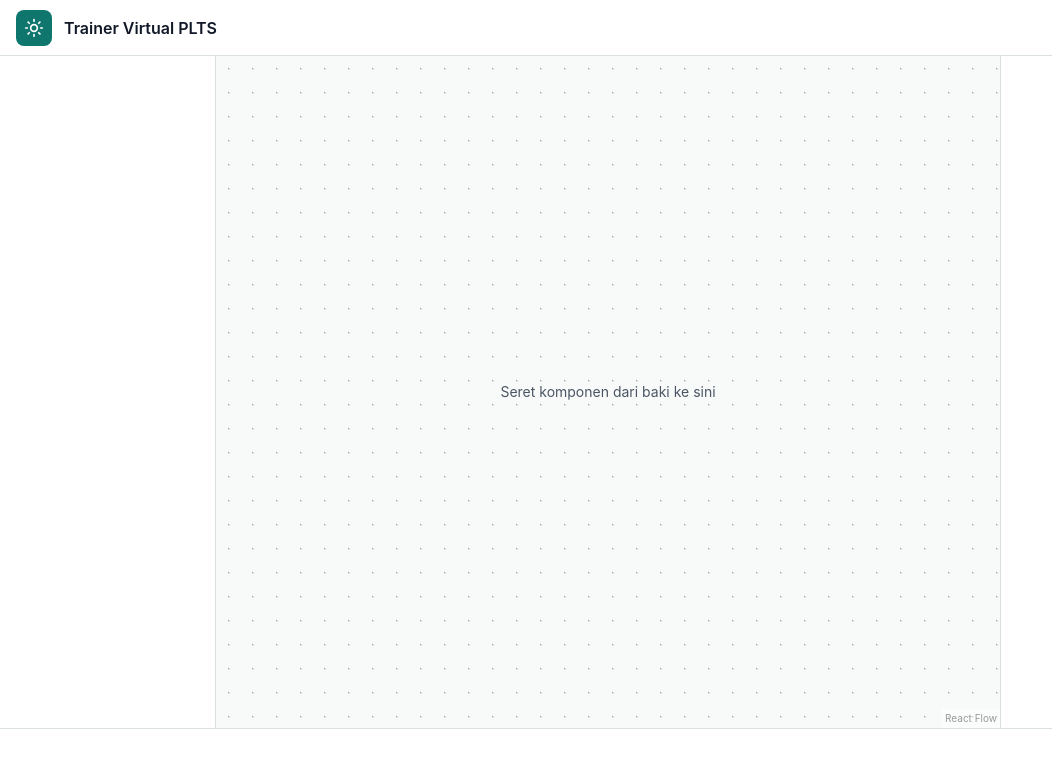
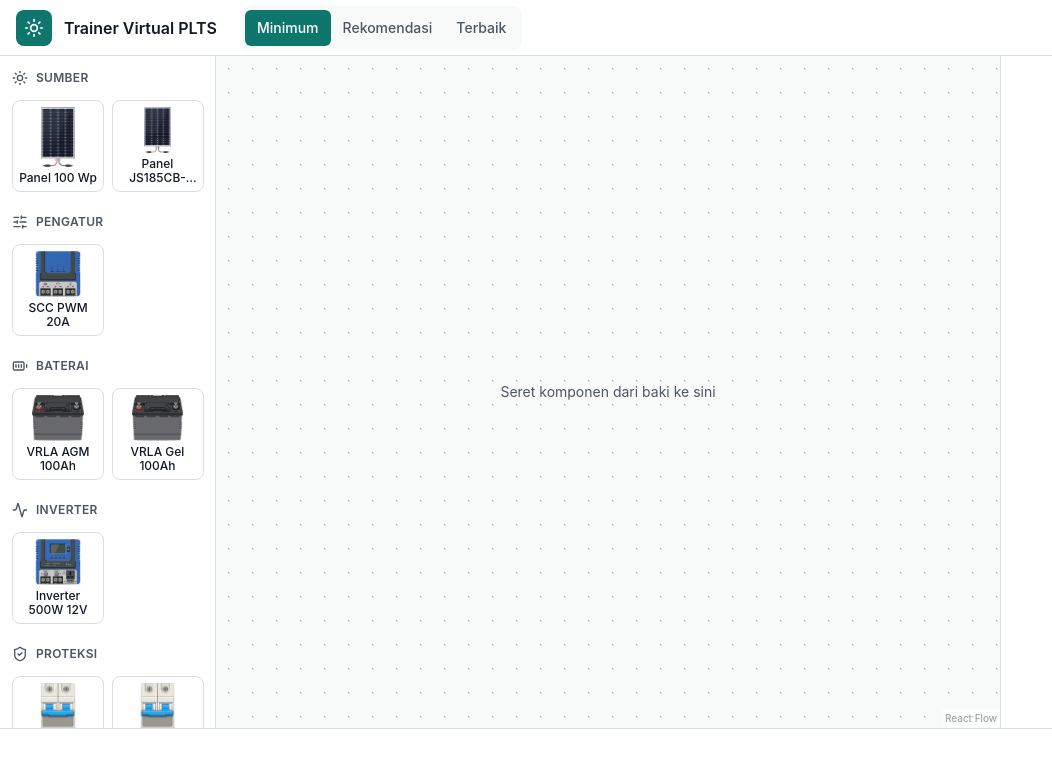
Before and after one commit to MAbdulAziz07/simplts-trainer, a React (Vite) app: page / in a window 1280 px wide. Shown: the top 768 px of the page, without its empty margins (0-1052 px from the left). Built offline with nearby package versions, Linux system fonts and the light colour scheme.

Commit message:
feat(tray): baki komponen per paket dengan seret ke meja kerja
Ubin bergambar dari katalog, dikelompokkan dan difilter paket aktif. Seret memakai
pointer events (mouse dan sentuhan); ketuk/Enter menaruh komponen di tengah meja.

Co-Authored-By: Claude Opus 5.5 <noreply@anthropic.com>

```diff
--- a/src/App.tsx
+++ b/src/App.tsx
@@ -1,3 +1,4 @@
+import { ReactFlowProvider } from '@xyflow/react';
 import { Inspector } from '@/features/inspector';
 import { SimControls } from '@/features/sim-controls';
 import { TopBar } from '@/features/top-bar';
@@ -5,8 +6,10 @@ import { Tray } from '@/features/tray';
 import { Workbench } from '@/features/workbench';
 
 // Tata letak 5 area (docs/UX.md §2.1): bilah atas, baki, meja kerja, inspeksi, kendali simulasi.
+// ReactFlowProvider membungkus semuanya karena baki dan bilah atas ikut mengendalikan kanvas.
 export function App() {
   return (
+    <ReactFlowProvider>
       <div className="grid h-full grid-cols-[var(--spacing-tray)_minmax(0,1fr)_var(--spacing-inspector)] grid-rows-[var(--spacing-topbar)_minmax(0,1fr)_var(--spacing-simbar)]">
         <TopBar />
         <Tray />
@@ -14,5 +17,6 @@ export function App() {
         <Inspector />
         <SimControls />
       </div>
+    </ReactFlowProvider>
   );
 }
--- /dev/null
+++ b/src/features/top-bar/PackageSelect.tsx
@@ -0,0 +1,28 @@
+import { PACKAGE_IDS } from '@/domain';
+import { t } from '@/i18n';
+import { useCircuitStore } from '@/store';
+
+/** Pilihan paket alat; menentukan isi baki (docs/PRD.md US1). */
+export function PackageSelect() {
+  const packageId = useCircuitStore((state) => state.packageId);
+  const setPackage = useCircuitStore((state) => state.setPackage);
+
+  return (
+    <div role="radiogroup" aria-label={t.packageLabel} className="bg-app flex rounded-lg p-1">
+      {PACKAGE_IDS.map((id) => (
+        <button
+          key={id}
+          type="button"
+          role="radio"
+          aria-checked={id === packageId}
+          onClick={() => setPackage(id)}
+          className={`h-9 rounded-md px-3 text-sm font-medium ${
+            id === packageId ? 'bg-brand text-white' : 'text-ink-muted hover:text-ink'
+          }`}
+        >
+          {t.packages[id]}
+        </button>
+      ))}
+    </div>
+  );
+}
--- a/src/features/top-bar/TopBar.tsx
+++ b/src/features/top-bar/TopBar.tsx
@@ -1,5 +1,6 @@
 import { Sun } from 'lucide-react';
 import { t } from '@/i18n';
+import { PackageSelect } from './PackageSelect';
 
 export function TopBar() {
   return (
@@ -11,6 +12,9 @@ export function TopBar() {
         <Sun aria-hidden size={20} />
       </span>
       <span className="text-base font-semibold">{t.appName}</span>
+      <span className="ml-3">
+        <PackageSelect />
+      </span>
     </header>
   );
 }
--- a/src/features/tray/Tray.tsx
+++ b/src/features/tray/Tray.tsx
@@ -1,7 +1,76 @@
+import { useReactFlow } from '@xyflow/react';
+import { useMemo } from 'react';
+import { createPortal } from 'react-dom';
+import { usePlaceComponent } from '@/features/workbench';
 import { t } from '@/i18n';
+import { catalogItems, findCatalogItem, useCircuitStore } from '@/store';
+import { ComponentPicture, itemSizePx } from '@/ui';
+import { trayGroups } from './groups';
+import { useTrayDrag, type TrayDrag } from './useTrayDrag';
 
-export function Tray() {
-  return (
-    <aside aria-label={t.areas.tray} className="border-line bg-card overflow-y-auto border-r" />
+/** Bayangan komponen yang mengikuti pointer selama diseret, seukuran hasilnya di meja. */
+function DragGhost({ drag }: { drag: TrayDrag }) {
+  const { getZoom } = useReactFlow();
+  const item = findCatalogItem(drag.catalogId);
+  if (!item) return null;
+  const size = itemSizePx(item);
+  const zoom = getZoom();
+  return createPortal(
+    <div
+      className="pointer-events-none fixed z-50 opacity-80"
+      style={{
+        left: drag.x,
+        top: drag.y,
+        width: size.widthPx * zoom,
+        height: size.heightPx * zoom,
+        transform: 'translate(-50%, -50%)',
+      }}
+    >
+      <ComponentPicture item={item} />
+    </div>,
+    document.body,
   );
 }
+
+// docs/UX.md §2.1: ubin 92x92 px dua kolom, sela 8 px, tepi 12 px, judul kategori 44 px.
+export function Tray() {
+  const packageId = useCircuitStore((state) => state.packageId);
+  const groups = useMemo(() => trayGroups(catalogItems, packageId), [packageId]);
+  const place = usePlaceComponent();
+  const { drag, tileHandlers } = useTrayDrag({ onDrop: place, onTap: (id) => place(id) });
+
+  return (
+    <aside aria-label={t.areas.tray} className="border-line bg-card overflow-y-auto border-r">
+      {groups.map((group) => (
+        <section key={group.id} aria-label={t.tray.groups[group.id]} className="px-3 pb-2">
+          <h2 className="text-ink-muted flex h-11 items-center gap-2 text-xs font-semibold tracking-wide uppercase">
+            <group.icon aria-hidden size={16} />
+            {t.tray.groups[group.id]}
+          </h2>
+          <ul className="grid grid-cols-2 gap-2">
+            {group.items.map((item) => (
+              <li key={item.id}>
+                <button
+                  type="button"
+                  aria-label={t.tray.add(item.name)}
+                  title={item.name}
+                  data-catalog-id={item.id}
+                  className="border-line hover:border-brand focus-visible:outline-brand flex size-[92px] cursor-grab touch-pan-y flex-col items-center gap-1 rounded-lg border bg-white p-1.5 select-none focus-visible:outline-2 active:cursor-grabbing"
+                  {...tileHandlers(item.id)}
+                >
+                  <span className="block min-h-0 w-full flex-1">
+                    <ComponentPicture item={item} />
+                  </span>
+                  <span className="line-clamp-2 w-full text-center text-xs leading-[14px] font-medium">
+                    {item.name}
+                  </span>
+                </button>
+              </li>
+            ))}
+          </ul>
+        </section>
+      ))}
+      {drag && <DragGhost drag={drag} />}
+    </aside>
+  );
+}
--- /dev/null
+++ b/src/features/tray/groups.ts
@@ -0,0 +1,58 @@
+// Kelompok kategori di baki, urut mengikuti aliran daya: sumber → pengatur → ... → beban.
+import {
+  Activity,
+  BatteryFull,
+  Lightbulb,
+  Network,
+  ShieldCheck,
+  SlidersHorizontal,
+  Sun,
+  type LucideIcon,
+} from 'lucide-react';
+import type { CatalogItem, ComponentCategory, PackageId } from '@/domain';
+import type { t } from '@/i18n';
+
+export type TrayGroupId = keyof typeof t.tray.groups;
+
+interface TrayGroupSpec {
+  id: TrayGroupId;
+  icon: LucideIcon;
+  categories: readonly ComponentCategory[];
+}
+
+// Kabel tidak ada di baki: kabel ditarik dari terminal ke terminal.
+export const TRAY_GROUPS: readonly TrayGroupSpec[] = [
+  { id: 'source', icon: Sun, categories: ['pv-module'] },
+  { id: 'control', icon: SlidersHorizontal, categories: ['scc-pwm', 'scc-mppt'] },
+  { id: 'storage', icon: BatteryFull, categories: ['battery', 'bms'] },
+  {
+    id: 'inverter',
+    icon: Activity,
+    categories: ['inverter-offgrid', 'inverter-gridtie', 'inverter-hybrid'],
+  },
+  {
+    id: 'protection',
+    icon: ShieldCheck,
+    categories: ['mcb-dc', 'mcb-ac', 'fuse', 'spd', 'combiner'],
+  },
+  {
+    id: 'distribution',
+    icon: Network,
+    categories: ['busbar', 'grounding', 'load-panel', 'kwh-meter', 'grid'],
+  },
+  { id: 'load', icon: Lightbulb, categories: ['load-dc', 'load-ac'] },
+];
+
+export interface TrayGroup extends TrayGroupSpec {
+  items: CatalogItem[];
+}
+
+/** Isi baki untuk satu paket; kelompok tanpa item tidak disertakan (docs/UX.md §1 butir 7). */
+export function trayGroups(catalog: readonly CatalogItem[], packageId: PackageId): TrayGroup[] {
+  return TRAY_GROUPS.map((group) => ({
+    ...group,
+    items: group.categories.flatMap((category) =>
+      catalog.filter((item) => item.category === category && item.packages.includes(packageId)),
+    ),
+  })).filter((group) => group.items.length > 0);
+}
--- /dev/null
+++ b/src/features/tray/useTrayDrag.ts
@@ -0,0 +1,79 @@
+import { useRef, useState, type MouseEvent, type PointerEvent } from 'react';
+
+/** Geser sejauh ini (px) sebelum ketukan dianggap seretan. */
+const DRAG_THRESHOLD_PX = 8;
+
+export interface TrayDrag {
+  catalogId: string;
+  x: number;
+  y: number;
+}
+
+interface Press {
+  catalogId: string;
+  startX: number;
+  startY: number;
+  dragging: boolean;
+}
+
+interface TrayDragOptions {
+  /** Dilepas setelah diseret; koordinat layar. */
+  onDrop: (catalogId: string, at: { x: number; y: number }) => void;
+  /** Diketuk, diklik, atau ditekan Enter tanpa diseret. */
+  onTap: (catalogId: string) => void;
+}
+
+/**
+ * Seret ubin baki dengan pointer events, sehingga sama untuk mouse, pena, dan sentuhan
+ * (drag-and-drop HTML5 tidak jalan di layar sentuh). Ubin memakai `touch-action: pan-y`:
+ * usapan tegak tetap menggulir baki, usapan mendatar menjadi seretan.
+ */
+export function useTrayDrag({ onDrop, onTap }: TrayDragOptions) {
+  const [drag, setDrag] = useState<TrayDrag>();
+  const press = useRef<Press>(undefined);
+  const suppressClick = useRef(false);
+
+  const end = () => {
+    press.current = undefined;
+    setDrag(undefined);
+  };
+  const tileHandlers = (catalogId: string) => ({
+    onPointerDown: (event: PointerEvent<HTMLElement>) => {
+      if (event.pointerType === 'mouse' && event.button !== 0) return;
+      suppressClick.current = false;
+      press.current = {
+        catalogId,
+        startX: event.clientX,
+        startY: event.clientY,
+        dragging: false,
+      };
+      event.currentTarget.setPointerCapture(event.pointerId);
+    },
+    onPointerMove: (event: PointerEvent<HTMLElement>) => {
+      const current = press.current;
+      if (!current) return;
+      const distancePx = Math.hypot(event.clientX - current.startX, event.clientY - current.startY);
+      if (!current.dragging && distancePx < DRAG_THRESHOLD_PX) return;
+      current.dragging = true;
+      setDrag({ catalogId, x: event.clientX, y: event.clientY });
+    },
+    onPointerUp: (event: PointerEvent<HTMLElement>) => {
+      const current = press.current;
+      end();
+      if (!current?.dragging) return;
+      suppressClick.current = true;
+      onDrop(catalogId, { x: event.clientX, y: event.clientY });
+    },
+    onPointerCancel: end,
+    onClick: (event: MouseEvent<HTMLElement>) => {
+      if (suppressClick.current) {
+        suppressClick.current = false;
+        event.preventDefault();
+        return;
+      }
+      onTap(catalogId);
+    },
+  });
+
+  return { drag, tileHandlers };
+}
```
Also changed, not shown: 1 other file (tests, documents, lock files or other folders). Lines whose indentation alone changed are shown as unchanged.
